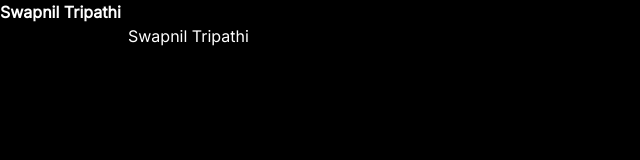
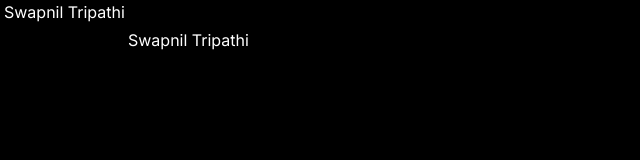
Before and after one commit to swaptr/swaptr.github.io, a SvelteKit app: page / in a window 1280 px wide. Shown: the top 160 px of the page, without its empty margins (0-640 px from the left). Built offline with nearby package versions, Linux system fonts and the light colour scheme.

Commit message:
fix styling

```diff
--- a/src/app.css
+++ b/src/app.css
@@ -25,4 +25,8 @@
   body {
     @apply antialiased bg-background text-foreground;
   }
+
+  a {
+    @apply hover:opacity-75;
+  }
 }
--- a/src/lib/components/header.svelte
+++ b/src/lib/components/header.svelte
@@ -1,3 +1,3 @@
-<div class="flex justify-between">
-	<a href="/" class="font-bold">Swapnil Tripathi</a>
+<div class="flex justify-between px-1">
+	<a href="/">Swapnil Tripathi</a>
 </div>
--- a/src/routes/+error.svelte
+++ b/src/routes/+error.svelte
@@ -2,4 +2,8 @@
 	import { page } from '$app/state';
 </script>
 
-<h1>{page.status}: {page.error?.message}</h1>
+<div class="flex h-full flex-col items-center justify-center">
+	<p>{page.status}</p>
+	<p>{page.error?.message}</p>
+	<a href="/">Home</a>
+</div>
--- a/src/routes/+layout.svelte
+++ b/src/routes/+layout.svelte
@@ -6,7 +6,7 @@
 
 <div class="flex min-h-screen flex-col">
 	<Header />
-	<main class="flex flex-1 justify-center">
+	<main class="flex flex-1 justify-center p-1">
 		<div class="w-full max-w-5xl">
 			{@render children?.()}
 		</div>
--- a/src/routes/p/+page.svelte
+++ b/src/routes/p/+page.svelte
@@ -10,14 +10,15 @@
 </svelte:head>
 
 <section>
-	<ul class="posts">
+	<ul class="flex flex-col space-y-1">
 		{#each data.posts as post}
-			<li class="post">
-				<a href={`/p/${post.slug}`} class="flex flex-row items-center justify-between">
-					<p class="text-lg font-bold">{post.title}</p>
-					<p class="text-muted">{formatDate(post.date)}</p>
-				</a>
-			</li>
+			<a href={`/p/${post.slug}`} class="flex flex-col">
+				<span class="flex flex-row flex-wrap items-center justify-between font-bold">
+					<p>{post.title}</p>
+					<p>{formatDate(post.date)}</p>
+				</span>
+				<p class="text-sm text-muted">{post.description}</p>
+			</a>
 		{/each}
 	</ul>
 </section>
--- a/tailwind.config.ts
+++ b/tailwind.config.ts
@@ -16,6 +16,12 @@
             '*': {
               color: "hsl(var(--foreground))",
               margin: "0"
+            },
+            a: {
+              textDecoration: 'none'
+            },
+            'li::marker': {
+              color: "hsl(var(--foreground))"
             }
           }
         }
```
Also changed, not shown: 1 other file (tests, documents, lock files or other folders).
